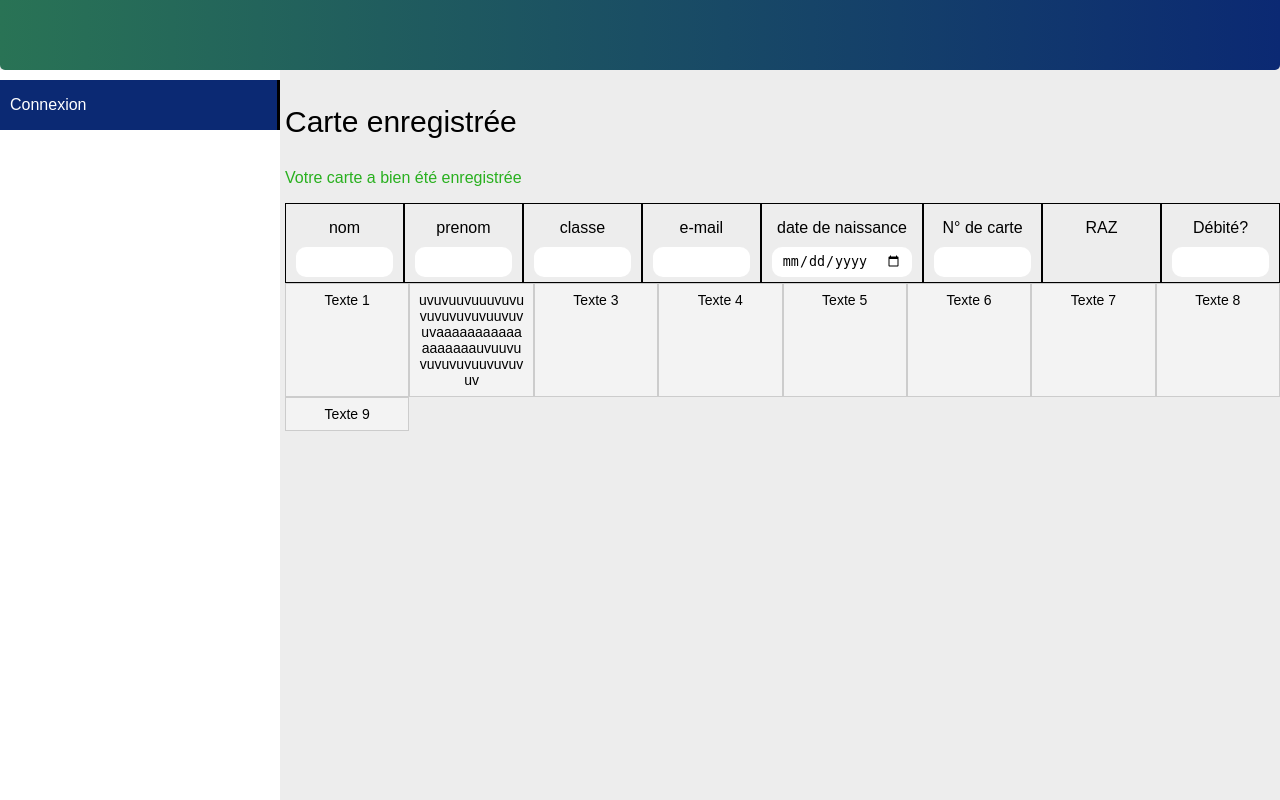
After one commit to SBKF19/apel_2025, a PHP site: page /liste_eleve.php in a window 1280 px wide. The commit adds this page. Run offline with PHP 8.4, Linux system fonts and the light colour scheme.

Commit message:
Prototype d'un tableau : réussi

```diff
--- /dev/null
+++ b/liste_eleve.php
@@ -0,0 +1,65 @@
+<?php
+include_once 'includes/header.php';
+?>
+<header>
+
+</header>
+<div class="row full">
+    <div class="sideBar">
+        <a href="connexion.php" class="button buttonBar">Connexion</a>
+    </div>
+    <div class="smallMargin">
+        <p class="title">Carte enregistrée</p>
+        <p class="subtitle greenText">Votre carte a bien été enregistrée</p>
+        <form action=".php" method="post">
+            <div class="row filter">
+                <div class="column filterElement">
+                    <label for="name">nom</label>
+                    <input class="input" type="text" id="name" name="name" required>
+                </div>
+                <div class="column filterElement">
+                    <label class="spaceTop" for="name">prenom</label>
+                    <input class="input" type="text" id="firstname" name="firstname" required>
+                </div>
+                <div class="column filterElement">
+                    <label class="spaceTop" for="name">classe</label>
+                    <input class="input" type="text" id="class" name="class" required>
+                </div>
+                <div class="column filterElement">
+                    <label class="spaceTop" for="name">e-mail</label>
+                    <input class="input" type="mail" id="mail" name="mail" required>
+                </div>
+                <div class="column filterElement">
+                    <label class="spaceTop" for="name">date de naissance</label>
+                    <input class="input" type="date" id="birth" name="birth" required>
+                </div>
+                <div class="column filterElement">
+                    <label class="spaceTop" for="name">N° de carte</label>
+                    <input class="input" type="text" id="number" name="number" required>
+                </div>
+                <div class="column filterElement">
+                    <label class="spaceTop" for="name">RAZ</label>
+                </div>
+                <div class="column filterElement">
+                    <label class="spaceTop" for="name">Débité?</label>
+                    <input class="input" type="text" id="birth" name="birth" required>
+                </div>
+            </div>
+        </form>
+        <div>
+            <div class="below-table-grid">
+                <div>Texte 1</div>
+                <div>uvuvuuvuuuvuvuvuvuvuvuvuuvuvuvaaaaaaaaaaaaaaaaaauvuuvuvuvuvuvuuvuvuvuv</div>
+                <div>Texte 3</div>
+                <div>Texte 4</div>
+                <div>Texte 5</div>
+                <div>Texte 6</div>
+                <div>Texte 7</div>
+                <div>Texte 8</div>
+                <div>Texte 9</div>
+            </div>
+        </div>
+    </div>
+
+
+</div>
--- a/style.css
+++ b/style.css
@@ -71,6 +71,7 @@ button,
     width: 280px;
     background: #FFFFFF;
     height: calc(100vh - 70px);
+    flex-shrink: 0;
 }
 
 .button {
@@ -147,3 +148,42 @@ input,
     margin-top: 10px;
     height: fit-content;
 }
+
+/*------------------------------Liste élèves--------------------------------------*/
+
+.smallMargin {
+    margin: 5px 0 0 5px;
+}
+
+.filterElement {
+    flex: 1;
+    padding: 5px 10px;
+    box-sizing: border-box;
+    text-align: center;
+    align-items: center;
+    border: #000000 1px solid;
+}
+
+.filter input {
+    width: 100%;
+    padding: 6px 10px;
+    border-radius: 10px;
+    border: none;
+    box-sizing: border-box;
+    /* IMPORTANT */
+}
+
+.below-table-grid {
+    display: grid;
+    grid-template-columns: repeat(8, 1fr);
+    /* 8 colonnes comme ton tableau */
+}
+
+.below-table-grid>div {
+    background: #f3f3f3;
+    border: 1px solid #ccc;
+    padding: 8px;
+    text-align: center;
+    font-size: 14px;
+    word-break: break-word;
+}
```
